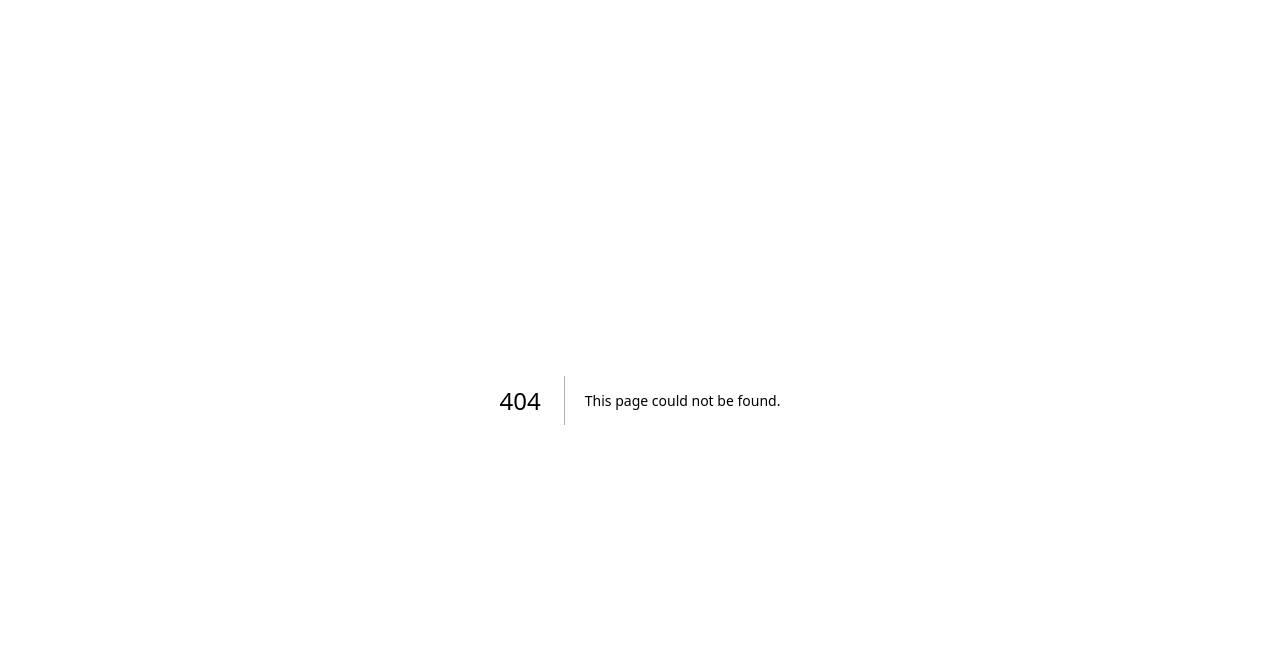
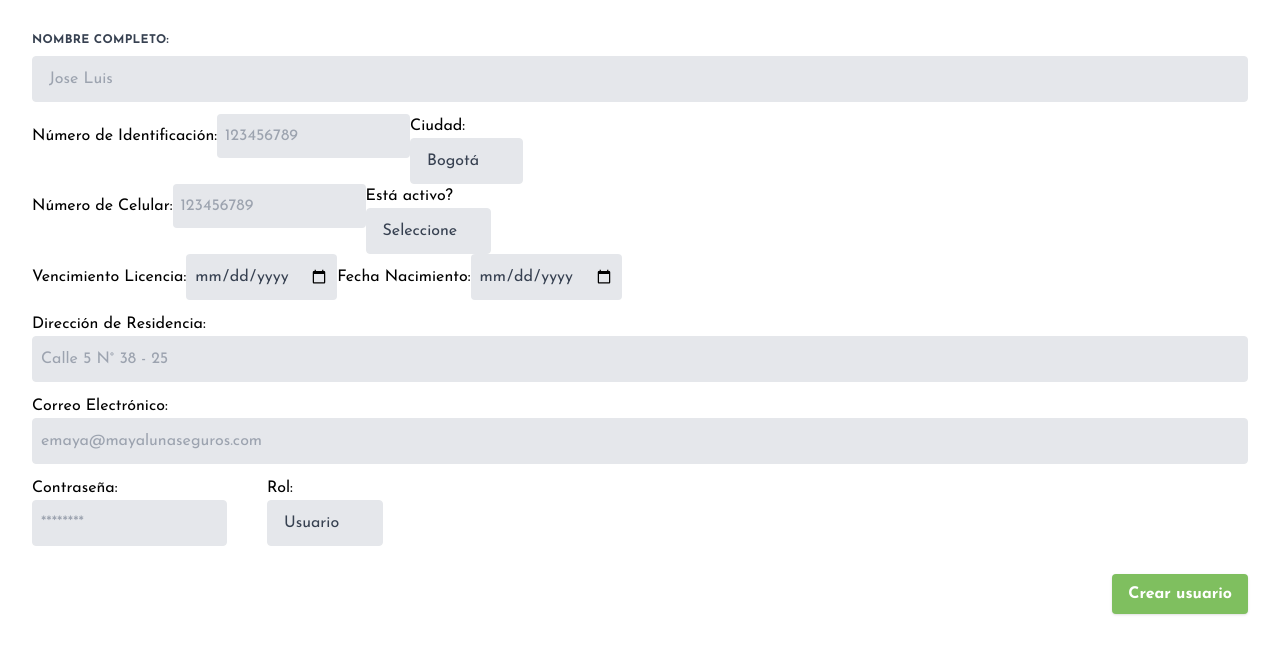
Before and after one commit to wildchamo/nextjs, a Next.js app: page /admin/crearUser in a window 1280 px wide. Before the commit this address had no page. Shown: the top 654 px of the page. Built offline with nearby package versions, Linux system fonts and the light colour scheme.

Commit message:
link al formulario para crear usuarios nuevos

```diff
--- /dev/null
+++ b/src/app/admin/crearUser/page.js
@@ -0,0 +1,11 @@
+import FormCrearUser from "../../components/FormCrearUser";
+export default function Admin() {
+  return (
+    <main>
+
+
+      <FormCrearUser />
+
+    </main>
+  );
+}
--- a/src/app/components/UserList.js
+++ b/src/app/components/UserList.js
@@ -1,8 +1,11 @@
 "use client";
 import { useState, useEffect } from "react";
+import {  useRouter } from "next/navigation";
 
 const UserList = () => {
   const [users, setUsers] = useState([]);
+
+  const router = useRouter();
 
   useEffect(() => {
     fetch("/api/getusers")
@@ -18,6 +21,8 @@ const UserList = () => {
     <div>
 
     <input type="text" placeholder="Ingresa el nombre o documento del usuario que quieres buscar" />
+
+    <button className="bg-secundary text-white" onClick={()=>router.push("/admin/crearUser")}>Crear un nuevo usuario</button>
       <h1>User List</h1>
       <ul>
         {users.map((user) => (
```
